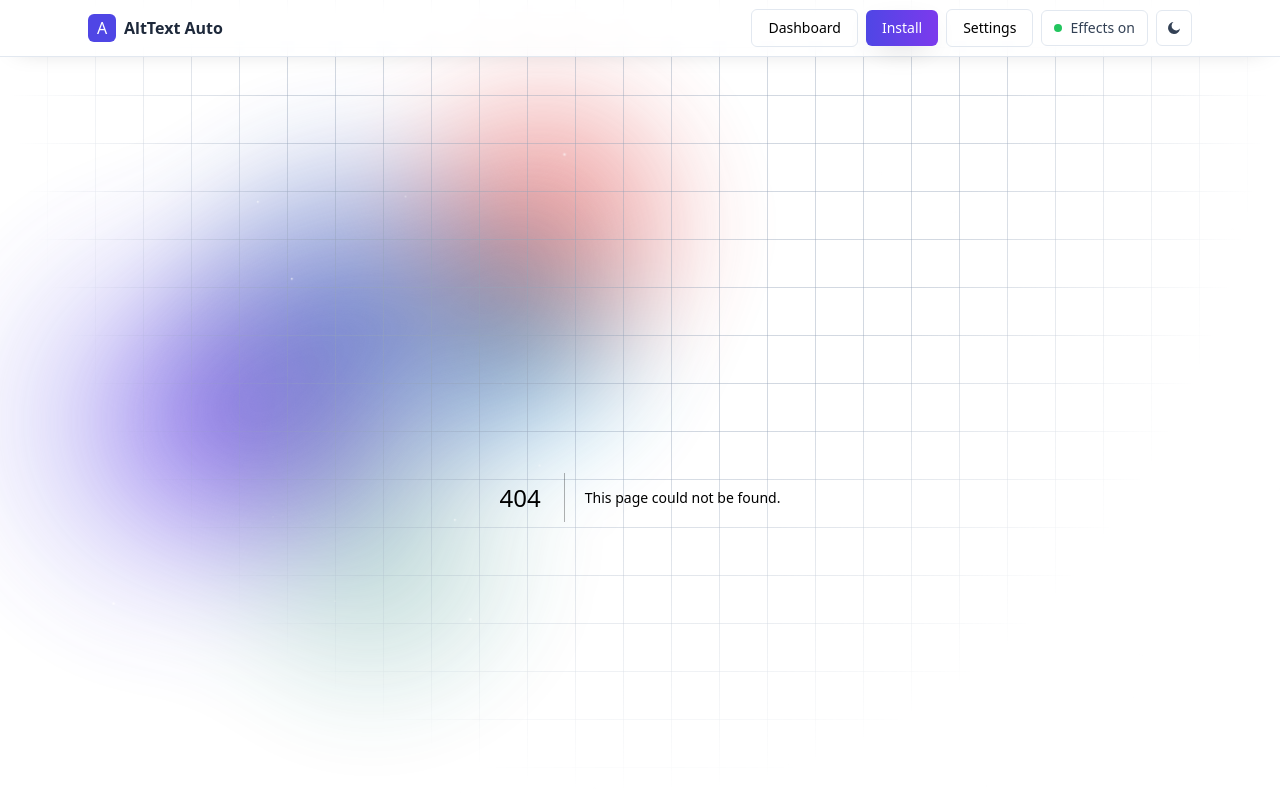
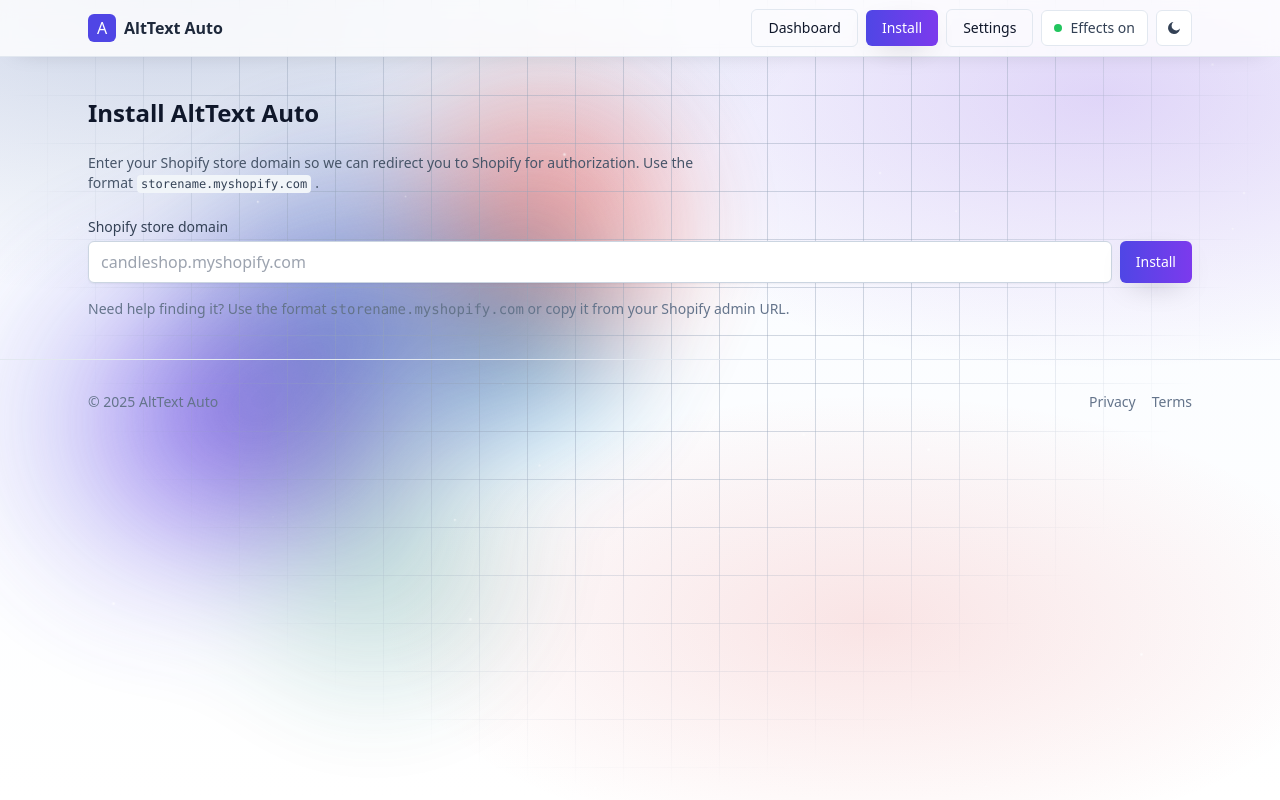
Before and after one commit to dale8nson/alttext-auto, a Next.js app in the folder apps/web/: page /install in a window 1280 px wide. Before the commit this address had no page. Shown: the top 800 px of the page. Built offline with nearby package versions, Linux system fonts and the light colour scheme.

Commit message:
feat: collect Shopify domain before starting install flow

```diff
--- a/apps/web/app/dashboard/page.tsx
+++ b/apps/web/app/dashboard/page.tsx
@@ -1,5 +1,6 @@
 import dynamic from "next/dynamic";
 import { PrismaClient } from "@prisma/client";
+import { InstallButton } from "@/components/install-button";
 const LogsTable = dynamic(() => import("@/components/dashboard/LogsTable"), { ssr: false });
 const WebhooksHealth = dynamic(() => import("@/components/dashboard/WebhooksHealth"), { ssr: false });
 const Parallax = dynamic(() => import("@/components/visuals/parallax").then(m => m.Parallax), { ssr: false });
@@ -68,7 +69,7 @@ export default async function Dashboard() {
             <li>Create or update a product with images</li>
             <li>See alt text appear automatically</li>
           </ol>
-          <Button href="/api/shopify/install?shop=YOUR_SHOP.myshopify.com" className="mt-4 w-full">Install to store</Button>
+          <InstallButton shop={shopDomain} className="mt-4 w-full">Install to store</InstallButton>
           <Button href="/billing" variant="ghost" className="mt-2 w-full">Manage billing</Button>
         </Card>
       </section>
--- /dev/null
+++ b/apps/web/app/install/page.tsx
@@ -0,0 +1,27 @@
+import type { Metadata } from "next";
+import { InstallForm } from "@/components/install-form";
+
+export const metadata: Metadata = {
+  title: "Install the Shopify app",
+  description: "Enter your Shopify domain to start the app installation flow.",
+};
+
+interface InstallPageProps {
+  searchParams?: Record<string, string | string[] | undefined>;
+}
+
+export default function InstallPage({ searchParams }: InstallPageProps) {
+  const initialShopParam = searchParams?.shop;
+  const initialShop = Array.isArray(initialShopParam) ? initialShopParam[0] : initialShopParam;
+
+  return (
+    <div className="space-y-6">
+      <h1 className="text-2xl font-semibold">Install AltText Auto</h1>
+      <p className="text-sm text-slate-600 dark:text-slate-300 max-w-2xl">
+        Enter your Shopify store domain so we can redirect you to Shopify for authorization. Use the format
+        <code className="mx-1 rounded bg-slate-100 px-1 py-0.5 text-xs text-slate-700 dark:bg-slate-800 dark:text-slate-200">storename.myshopify.com</code>.
+      </p>
+      <InstallForm initialShop={initialShop ?? undefined} />
+    </div>
+  );
+}
--- a/apps/web/app/layout.tsx
+++ b/apps/web/app/layout.tsx
@@ -3,6 +3,7 @@ import { ReactNode } from "react";
 import dynamic from "next/dynamic";
 import { Container } from "@/components/ui/container";
 import { Button } from "@/components/ui/button";
+import { InstallButton } from "@/components/install-button";
 import type { Metadata, Viewport } from "next";
 const ThemeToggle = dynamic(() => import("../components/theme-toggle"), { ssr: false });
 const BackgroundFX = dynamic(() => import("@/components/visuals/background-fx"), { ssr: false });
@@ -62,7 +63,7 @@ function Header() {
         </a>
         <nav className="flex items-center gap-2" aria-label="Primary actions">
           <Button href="/dashboard" variant="ghost">Dashboard</Button>
-          <Button href="/api/shopify/install?shop=YOUR_SHOP.myshopify.com" variant="primary">Install</Button>
+          <InstallButton>Install</InstallButton>
           <Button href="/settings" variant="ghost">Settings</Button>
           <FxToggle />
           <ThemeToggle />
--- a/apps/web/app/page.tsx
+++ b/apps/web/app/page.tsx
@@ -1,10 +1,18 @@
 import { Button } from "@/components/ui/button";
 import { Card } from "@/components/ui/card";
+import { InstallButton } from "@/components/install-button";
 import dynamic from "next/dynamic";
 const Parallax = dynamic(() => import("@/components/visuals/parallax").then(m => m.Parallax), { ssr: false });
 const Layer = dynamic(() => import("@/components/visuals/parallax").then(m => m.Layer), { ssr: false });
 
-export default function Home() {
+interface HomeProps {
+  searchParams?: Record<string, string | string[] | undefined>;
+}
+
+export default function Home({ searchParams }: HomeProps) {
+  const shopParam = searchParams?.shop;
+  const shop = Array.isArray(shopParam) ? shopParam[0] : shopParam;
+
   return (
     <div className="py-8">
       <section className="relative overflow-hidden rounded-2xl bg-gradient-to-tr from-indigo-600 to-violet-600 p-6 md:p-8 text-white shadow-soft hero-panel dark:from-slate-800 dark:to-slate-900">
@@ -14,7 +22,7 @@ export default function Home() {
           <h1 className="text-4xl font-semibold leading-tight animate-fadeUp">Accessible, SEO‑friendly alt text for Shopify — on autopilot</h1>
           <p className="mt-3 text-white/90 animate-fadeUp" style={{animationDelay:'80ms'}}>Ship more inclusive product pages and save time. We detect new product images and generate WCAG‑friendly alt text instantly.</p>
           <div className="mt-6 flex flex-wrap gap-3 animate-fadeUp" style={{animationDelay:'140ms'}}>
-            <Button href="/api/shopify/install?shop=YOUR_SHOP.myshopify.com">Install to store</Button>
+            <InstallButton shop={shop}>Install to store</InstallButton>
             <Button href="/dashboard" variant="ghost" className="bg-transparent text-white border-white/30 hover:bg-white/10">View dashboard</Button>
           </div>
         </div>
@@ -113,7 +121,7 @@ export default function Home() {
         <h2 className="text-xl font-semibold">Ready to make every product more accessible?</h2>
         <p className="mt-2 muted">Install the app and get a 7‑day free trial.</p>
         <div className="mt-4 flex justify-center">
-          <Button href="/api/shopify/install?shop=YOUR_SHOP.myshopify.com">Start free trial</Button>
+          <InstallButton shop={shop}>Start free trial</InstallButton>
         </div>
       </section>
     </div>
--- /dev/null
+++ b/apps/web/components/install-button.tsx
@@ -0,0 +1,53 @@
+"use client";
+
+import { useCallback } from "react";
+import type { ButtonHTMLAttributes, ReactNode } from "react";
+import { useSearchParams, useRouter } from "next/navigation";
+import { Button } from "@/components/ui/button";
+import { buildInstallPath, buildInstallPrefill } from "@/lib/shop-domain";
+
+interface InstallButtonProps extends Omit<ButtonHTMLAttributes<HTMLButtonElement>, "children"> {
+  children?: ReactNode;
+  variant?: "primary" | "ghost";
+  className?: string;
+  shop?: string | null;
+}
+
+export function InstallButton({
+  children = "Install to store",
+  variant = "primary",
+  className,
+  shop,
+  ...buttonProps
+}: InstallButtonProps) {
+  const searchParams = useSearchParams();
+  const router = useRouter();
+
+  const handleClick = useCallback(() => {
+    const shopFromQuery = shop ?? searchParams?.get("shop") ?? "";
+    const installPath = buildInstallPath(shopFromQuery);
+
+    if (installPath === "/install") {
+      const prefill = buildInstallPrefill(shopFromQuery);
+      const query = prefill ? `?shop=${encodeURIComponent(prefill)}` : "";
+      router.push(`/install${query}`);
+      return;
+    }
+
+    window.location.href = installPath;
+  }, [router, searchParams, shop]);
+
+  const { type, ...restProps } = buttonProps;
+
+  return (
+    <Button
+      type={type ?? "button"}
+      variant={variant}
+      className={className}
+      onClick={handleClick}
+      {...restProps}
+    >
+      {children}
+    </Button>
+  );
+}
--- /dev/null
+++ b/apps/web/components/install-form.tsx
@@ -0,0 +1,64 @@
+"use client";
+
+import { useState, useCallback } from "react";
+import type { FormEvent } from "react";
+import { Button } from "@/components/ui/button";
+import { buildInstallPath, normalizeShopDomain } from "@/lib/shop-domain";
+
+interface InstallFormProps {
+  initialShop?: string;
+}
+
+export function InstallForm({ initialShop }: InstallFormProps) {
+  const [shop, setShop] = useState(initialShop ?? "");
+  const [error, setError] = useState<string | null>(null);
+  const [isSubmitting, setIsSubmitting] = useState(false);
+
+  const handleSubmit = useCallback(
+    (event: FormEvent<HTMLFormElement>) => {
+      event.preventDefault();
+      const normalized = normalizeShopDomain(shop);
+      if (!normalized) {
+        setError("Enter your Shopify store (example: candleshop.myshopify.com)");
+        return;
+      }
+      setError(null);
+      setIsSubmitting(true);
+      const target = buildInstallPath(normalized);
+      window.location.href = target;
+    },
+    [shop]
+  );
+
+  return (
+    <form onSubmit={handleSubmit} className="space-y-4">
+      <div>
+        <label htmlFor="shop" className="block text-sm font-medium text-slate-700 dark:text-slate-300">
+          Shopify store domain
+        </label>
+        <div className="mt-1 flex gap-2">
+          <input
+            id="shop"
+            name="shop"
+            type="text"
+            autoComplete="off"
+            placeholder="candleshop.myshopify.com"
+            value={shop}
+            onChange={(event) => {
+              setError(null);
+              setShop(event.target.value);
+            }}
+            className="flex-1 rounded-md border border-slate-300 px-3 py-2 shadow-sm focus:border-brand-500 focus:outline-none focus:ring-1 focus:ring-brand-500 dark:border-slate-700 dark:bg-slate-900"
+          />
+          <Button type="submit" disabled={isSubmitting}>
+            {isSubmitting ? "Redirecting…" : "Install"}
+          </Button>
+        </div>
+        {error ? <p className="mt-2 text-sm text-red-500">{error}</p> : null}
+      </div>
+      <p className="text-sm text-slate-500 dark:text-slate-400">
+        Need help finding it? Use the format <code>storename.myshopify.com</code> or copy it from your Shopify admin URL.
+      </p>
+    </form>
+  );
+}
--- a/apps/web/components/sticky-cta.tsx
+++ b/apps/web/components/sticky-cta.tsx
@@ -2,6 +2,7 @@
 import { useEffect, useRef, useState } from "react";
 import { usePathname } from "next/navigation";
 import { gsap } from "gsap";
+import { InstallButton } from "@/components/install-button";
 
 export default function StickyCta() {
   const pathname = usePathname();
@@ -48,7 +49,7 @@ export default function StickyCta() {
         <div className="mx-auto flex max-w-3xl items-center justify-between gap-3 rounded-lg border border-slate-200 bg-gradient-to-r from-indigo-600 to-violet-600 px-3 py-2 text-white shadow-soft dark:border-slate-700">
           <div className="text-sm md:text-base font-medium">Start your 7‑day free trial</div>
           <div className="flex items-center gap-2">
-            <a href="/api/shopify/install?shop=YOUR_SHOP.myshopify.com" className="btn btn-primary">Install</a>
+            <InstallButton>Install</InstallButton>
             <a href="/dashboard" className="btn btn-ghost bg-white/10 text-white hover:bg-white/20 dark:bg-transparent">View dashboard</a>
             <button aria-label="Dismiss" onClick={dismiss} className="ml-1 rounded-md bg-white/10 px-2 py-1 text-white hover:bg-white/20">✕</button>
           </div>
--- /dev/null
+++ b/apps/web/lib/shop-domain.ts
@@ -0,0 +1,31 @@
+export function sanitizeShopInput(value?: string | null): string {
+  if (!value) return "";
+  let sanitized = value.trim().toLowerCase();
+  sanitized = sanitized.replace(/^https?:\/\//, "");
+  sanitized = sanitized.replace(/\?.*$/, "");
+  sanitized = sanitized.replace(/\/.*/, "");
+  return sanitized;
+}
+
+export function normalizeShopDomain(value?: string | null): string | null {
+  const sanitized = sanitizeShopInput(value);
+  if (!sanitized) return null;
+  if (sanitized.endsWith(".myshopify.com")) {
+    return sanitized;
+  }
+  if (/^[a-z0-9][a-z0-9-]*$/.test(sanitized)) {
+    return `${sanitized}.myshopify.com`;
+  }
+  return null;
+}
+
+export function buildInstallPath(shop?: string | null): string {
+  const normalized = normalizeShopDomain(shop);
+  if (!normalized) return "/install";
+  return `/api/shopify/install?shop=${encodeURIComponent(normalized)}`;
+}
+
+export function buildInstallPrefill(shop?: string | null): string {
+  const sanitized = sanitizeShopInput(shop);
+  return sanitized;
+}
```
Also changed, not shown: 1 other file (tests, documents, lock files or other folders).
